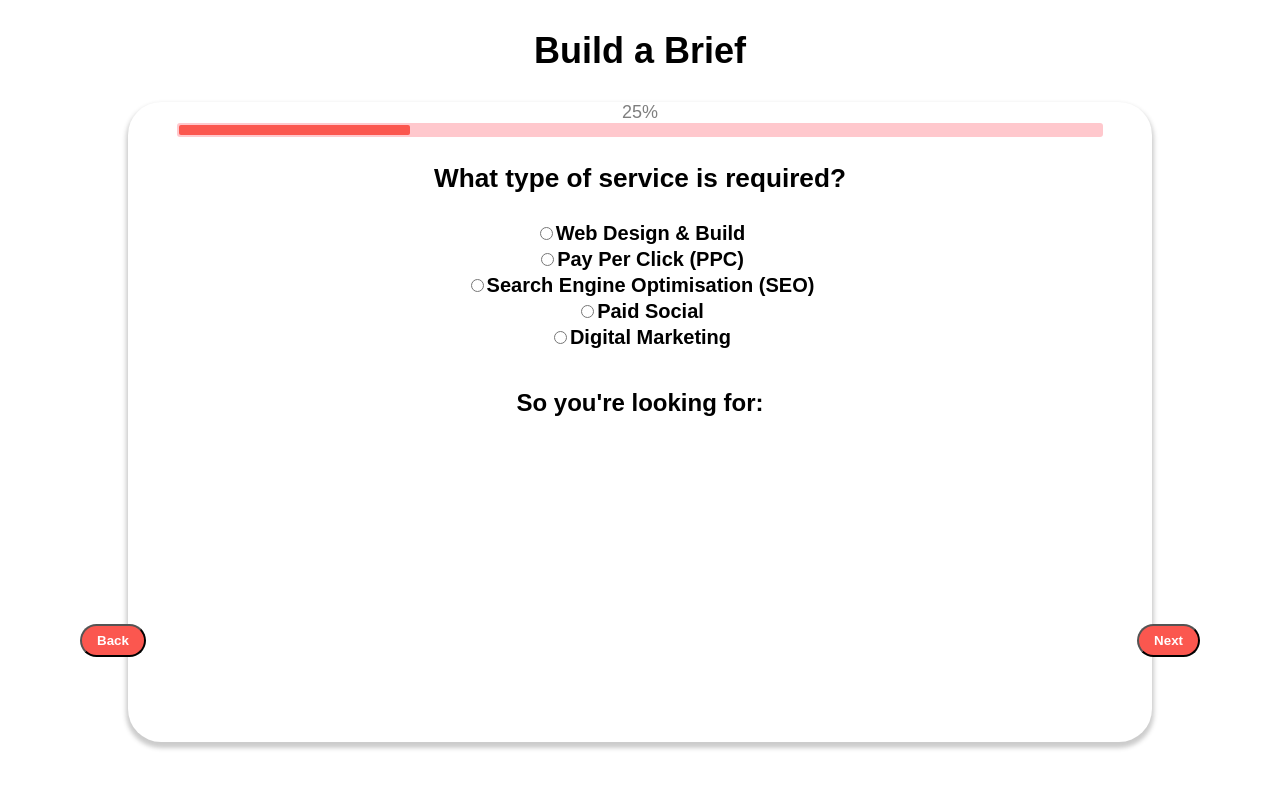
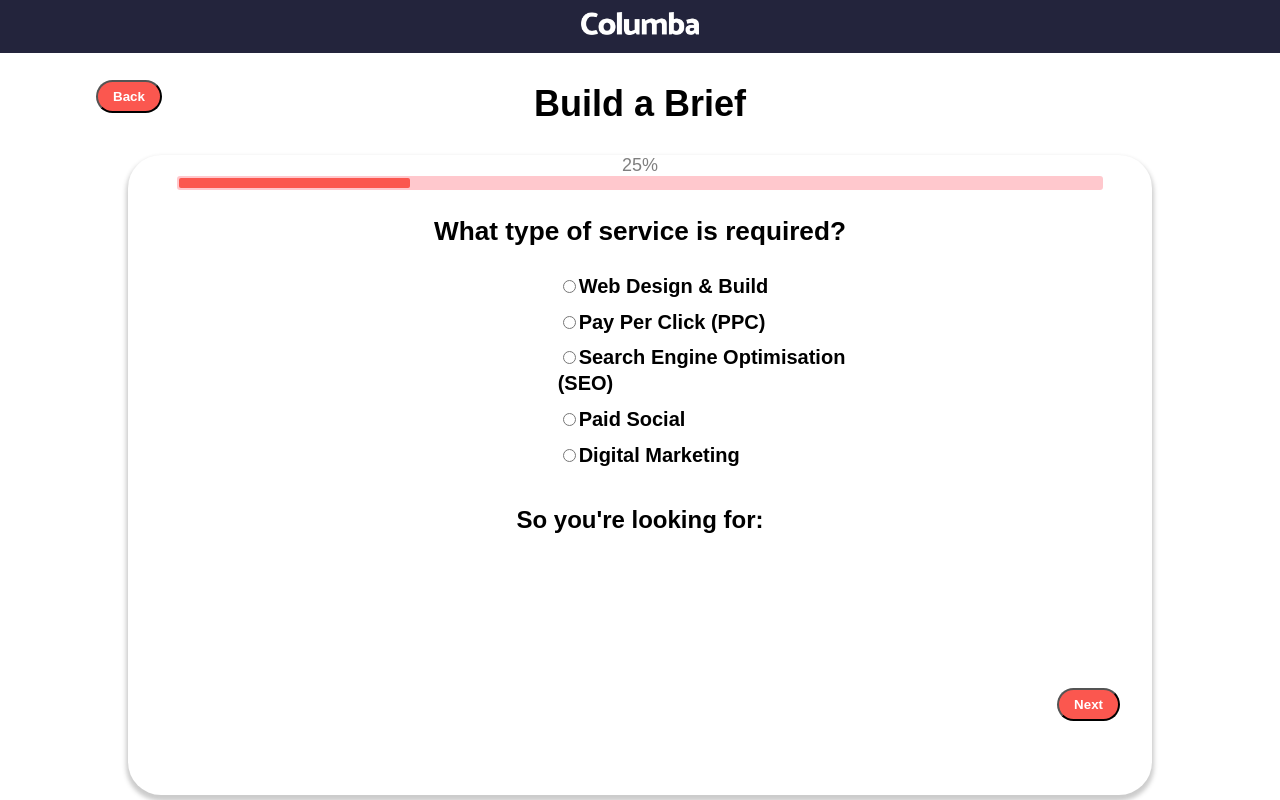
Before and after one commit to hazieon/buildabrief, a React (Create React App) app: page / in a window 1280 px wide. Built offline with nearby package versions, Linux system fonts and the light colour scheme.

Commit message:
ERROR FIX and UX updates - buttons, editing, checkbox, guide user through process

```diff
--- a/src/App.css
+++ b/src/App.css
@@ -1,3 +1,13 @@
+nav {
+  font-family: sans-serif;
+  font-weight: bolder;
+  background-color: #23243c;
+  color: white;
+  padding: 12px;
+  margin: auto;
+  cursor: pointer;
+}
+
 body {
   text-align: center;
   font-size: calc(8px + 2vmin);
--- a/src/App.js
+++ b/src/App.js
@@ -1,9 +1,13 @@
 import "./App.css";
 import Panel from "./components/Panel";
+import logo from "./logo.png";
 
 function App() {
   return (
     <div>
+      <nav>
+        <img src={logo} alt="columba logo" height="23px" />
+      </nav>
       <h2> Build a Brief</h2>
       <Panel />
     </div>
--- a/src/components/Budget/index.js
+++ b/src/components/Budget/index.js
@@ -12,11 +12,12 @@ function Budget({ budgetSetter }) {
   return (
     <>
       <h3 className={styles.title}>What is your budget for this project?</h3>
-      <div className={styles.rangeContainer}>
+
       {/* <Typography id="range-slider" gutterBottom>
   Temperature range
 </Typography> */}
       <Slider
+        initalvalue={10000}
         min={10000}
         max={100000}
         step={10000}
@@ -26,6 +27,10 @@ function Budget({ budgetSetter }) {
         valueLabelDisplay="auto"
         aria-labelledby="range-slider"
       />
+
+      <div className={styles.check}>
+        <p>Not sure? </p>
+        <input type="checkbox" />
       </div>
     </>
   );
--- a/src/components/Budget/index.module.css
+++ b/src/components/Budget/index.module.css
@@ -1,4 +1,4 @@
-.rangeContainer {
+/* .rangeContainer {
   width: 500px;
   display: inline-block;
   position: relative;
@@ -6,11 +6,12 @@
 .rangeWrapper {
   position: absolute;
   top: -50px;
-  left: 50%;
-  transform: translateX(-50%);
-}
 
-.range {
+  margin: auto;
+  /* transform: translateX(-50%);
+} */
+
+/* .range {
   background: #fff;
   white-space: nowrap;
   border: 1px solid #d2d2d2;
@@ -21,13 +22,12 @@
   width: 150px;
   z-index: 10;
   position: relative;
-}
+} */
 .range:after {
   content: "";
   position: absolute;
   top: 100%;
-  left: 50%;
-  transform: translateX(-50%);
+  margin: auto;
   border-left: 67px solid transparent;
   border-right: 67px solid transparent;
   border-top: 6px solid #d2d2d2;
@@ -54,3 +54,10 @@
   background: #d2d2d2;
   content: "";
 }
+
+.check {
+  display: flex;
+  flex-direction: row;
+  justify-content: center;
+  align-items: center;
+}
--- a/src/components/Industry/index.js
+++ b/src/components/Industry/index.js
@@ -13,16 +13,14 @@ function Industry({ options, industrySetter }) {
           console.log(event.target.value);
         }}
       >
-        <option value="" selected disabled>
+        <option value="Select one that applies:" selected disabled>
           Select one that applies:
         </option>
         {options.map((item) => {
           return (
-            <>
-              <option key={item} value={item}>
-                {item}
-              </option>
-            </>
+            <option key={item} value={item}>
+              {item}
+            </option>
           );
         })}
       </select>
--- a/src/components/Industry/index.module.css
+++ b/src/components/Industry/index.module.css
@@ -0,0 +1,7 @@
+select {
+  cursor: pointer;
+  border-radius: 30px;
+  padding: 5px 5px;
+  box-shadow: 0px 1px 1px 1px rgba(255, 174, 181, 0.678);
+  background-color: rgba(255, 244, 244, 0.678);
+}
--- a/src/components/Panel/index.js
+++ b/src/components/Panel/index.js
@@ -7,6 +7,9 @@ import Budget from "../Budget";
 
 // best practice, clean code,
 // CSS - button positions
+// slider, text centred and spaced nicely
+// customise radio buttons, drop down
+// consider UX/UX improvements
 
 //hard coded list of available services within Columba
 const serviceOptions = [
@@ -64,7 +67,7 @@ const componentPages = [0, 1, 2, 3, 4];
 const initialState = {
   service: "",
   type: "",
-  industry: "",
+  industry: "[Please select from above list.]",
   budget: 0,
 };
 
@@ -203,7 +206,7 @@ function Panel() {
           <div className={styles.selectionBox}>
             <h4 className={styles.selectionLabel}>Your budget estimate:</h4>
             <h3 className={styles.selectionText}>
-              {state.budget ? state.budget : ""}
+              {state.budget ? "£" + state.budget : ""}
             </h3>
           </div>
         </section>
@@ -211,19 +214,29 @@ function Panel() {
 
       {currentPanel === 4 && (
         <section className={styles.budgetSection}>
-          <h3>Brief complete!</h3>
+          <h3>'About You' complete!</h3>
           <h5>Confirm your choices & save.</h5>
           <div className={styles.BriefBox}>
-            <label for="selectionText">Service:</label>
+            <label htmlFor="selectionText">Service: ✎</label>
             <p className={styles.selectionText}>{state.service}</p>
-            <label for="selectionText">Service Type:</label>
+            <label htmlFor="selectionText">Service Type: ✎</label>
             <p className={styles.selectionText}>{state.type}</p>
-            <label for="selectionText">Industry:</label>
+            <label htmlFor="selectionText">Industry: ✎</label>
             <p className={styles.selectionText}>{state.industry}</p>
-            <label for="selectionText">Budget:</label>
-            <p className={styles.selectionText}>{state.budget}</p>
+            <label htmlFor="selectionText">Budget: ✎</label>
+            <p className={styles.selectionText}>{state.budget} </p>
           </div>
-          <button className={styles.downloadButton}>Download PDF ⇩</button>
+          <div className={styles.buttonBox}>
+            <button
+              className={styles.downloadButton}
+              onClick={() => {
+                alert("Downloading your brief PDF now.");
+              }}
+            >
+              Download PDF ⇩
+            </button>
+            <button className={styles.downloadButton}>Next Section ➡</button>
+          </div>
         </section>
       )}
 
@@ -240,7 +253,7 @@ function Panel() {
       </div>
       <div className={styles.nextButtonContainer}>
         <button
-          hidden={currentPanel === 4 ? "true" : ""}
+          hidden={currentPanel === 4 ? true : ""}
           className={styles.nextButton}
           onClick={() => {
             advanceProgressBar();
--- a/src/components/Panel/index.module.css
+++ b/src/components/Panel/index.module.css
@@ -14,8 +14,7 @@
 button {
   font-family: "Poppins", sans-serif;
   font-weight: bold;
-  padding: 7px 15px;
-  border-radius: 25px;
+
   color: var(--white);
   background-color: var(--columba);
   transition: 0.3s ease-in;
@@ -29,20 +28,23 @@ button:hover {
 
 /* add media queries for responsive button placement*/
 .backButton {
+  padding: 7px 15px;
+  border-radius: 25px;
   position: absolute;
   /* left: 15%; */
-  left: 5rem;
-  top: 39rem;
+  left: 6rem;
+  top: 5rem;
 }
 .nextButton {
+  padding: 7px 15px;
+  border-radius: 25px;
   position: absolute;
-  right: 5rem;
-  top: 39rem;
+  right: 10rem;
+  top: 43rem;
 }
 
 .downloadButton {
-  margin: auto;
-  margin-top: 3rem;
+  margin-top: 2rem;
   padding: 10px 20px;
   border-radius: 10px;
   cursor: pointer;
@@ -50,13 +52,17 @@ button:hover {
 .downloadButton:active {
   cursor: wait;
 }
-
-/*relative position later on*/
+.buttonBox {
+  margin: auto;
+  display: flex;
+  flex-direction: column;
+  max-width: fit-content;
+}
 /* .backButtonContainer {
-  position: relative;
+  position: absolute;
 }
 .nextButtonContainer {
-  position: relative;
+  position: absolute;
 } */
 
 .progressPercentage {
--- a/src/components/Services/index.js
+++ b/src/components/Services/index.js
@@ -8,7 +8,7 @@ function Services({ options, serviceSetter }) {
 
       {options.map((item, index) => {
         return (
-          <div className={styles.box}>
+          <div className={styles.box} key={item}>
             <input
               type="radio"
               name="service"
--- a/src/components/Services/index.module.css
+++ b/src/components/Services/index.module.css
@@ -1,3 +1,5 @@
-select {
-  cursor: pointer;
+.box {
+  text-align: left;
+  margin-left: 30%;
+  margin-bottom: 0.6rem;
 }
--- a/src/components/Types/index.js
+++ b/src/components/Types/index.js
@@ -8,7 +8,7 @@ function Types({ options, typeSetter }) {
 
       {options.map((item, index) => {
         return (
-          <div className={styles.box}>
+          <div className={styles.box} key={item}>
             <input
               type="radio"
               name="type"
--- a/src/components/Types/index.module.css
+++ b/src/components/Types/index.module.css
@@ -0,0 +1,5 @@
+.box {
+  text-align: left;
+  margin-left: 30%;
+  margin-bottom: 0.4rem;
+}
```
Also changed, not shown: src/logo.png (added). Lines whose indentation alone changed are shown as unchanged.
